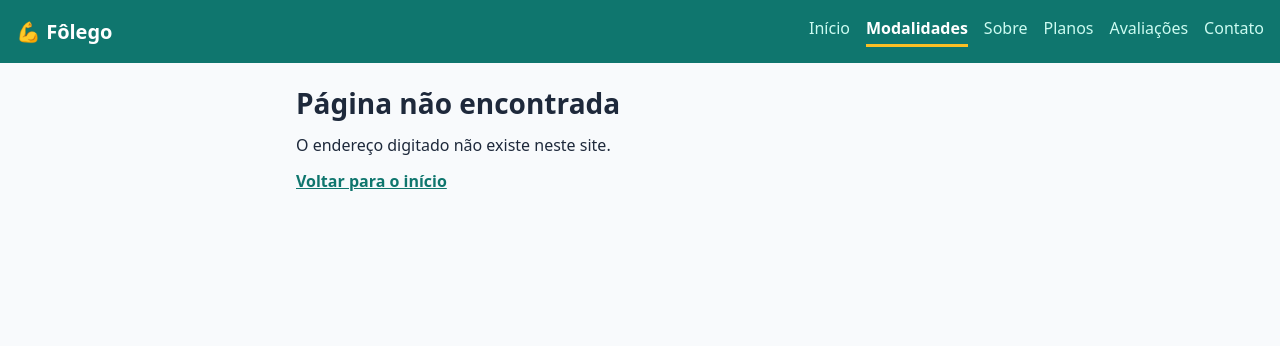
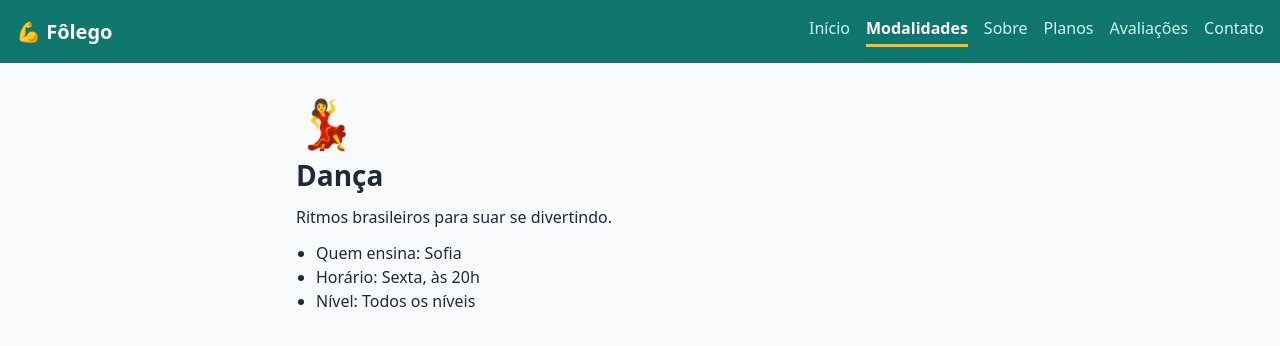
Before and after one commit to Desenvolvedor-FrontEnd-React-T3/06-folego, a React (Vite) app: page /modalidades/danca in a window 1280 px wide. Shown: the top 346 px of the page. Built offline with nearby package versions, Linux system fonts and the light colour scheme.

Commit message:
feat: add ModalityDetail page and routing for individual modalities

```diff
--- a/src/App.jsx
+++ b/src/App.jsx
@@ -10,6 +10,7 @@ import NotFound from "./pages/NotFound";
 import Plans from "./pages/Plans";
 import Assessments from "./pages/Assessments";
 import Contact from "./pages/Contact";
+import ModalityDetail from "./pages/ModalityDetail";
 
 function App() {
   return (
@@ -20,6 +21,7 @@ function App() {
         <Routes>
           <Route path="/" element={<Home />} />
           <Route path="/modalidades" element={<Modalities />} />
+          <Route path="/modalidades/:slug" element={<ModalityDetail />} />
           <Route path="/sobre" element={<About />} />
 
           <Route path="/planos" element={<Plans />} />
--- /dev/null
+++ b/src/pages/ModalityDetail/index.jsx
@@ -0,0 +1,26 @@
+import { useParams } from "react-router";
+
+import "./modality-detail.css";
+
+import modalities from "../../data/modalities";
+
+export default function ModalityDetail() {
+  const { slug } = useParams();
+
+  const modality = modalities.find((item) => {
+    return item.slug == slug;
+  });
+
+  return (
+    <section className="content">
+      <span className="detail-emoji">{modality.emoji}</span>
+      <h1>{modality.name}</h1>
+      <p>{modality.description}</p>
+      <ul>
+        <li>Quem ensina: {modality.teacher}</li>
+        <li>Horário: {modality.schedule}</li>
+        <li>Nível: {modality.level}</li>
+      </ul>
+    </section>
+  );
+}
--- /dev/null
+++ b/src/pages/ModalityDetail/modality-detail.css
@@ -0,0 +1,4 @@
+.detail-emoji {
+  display: block;
+  font-size: 3rem;
+}
```
